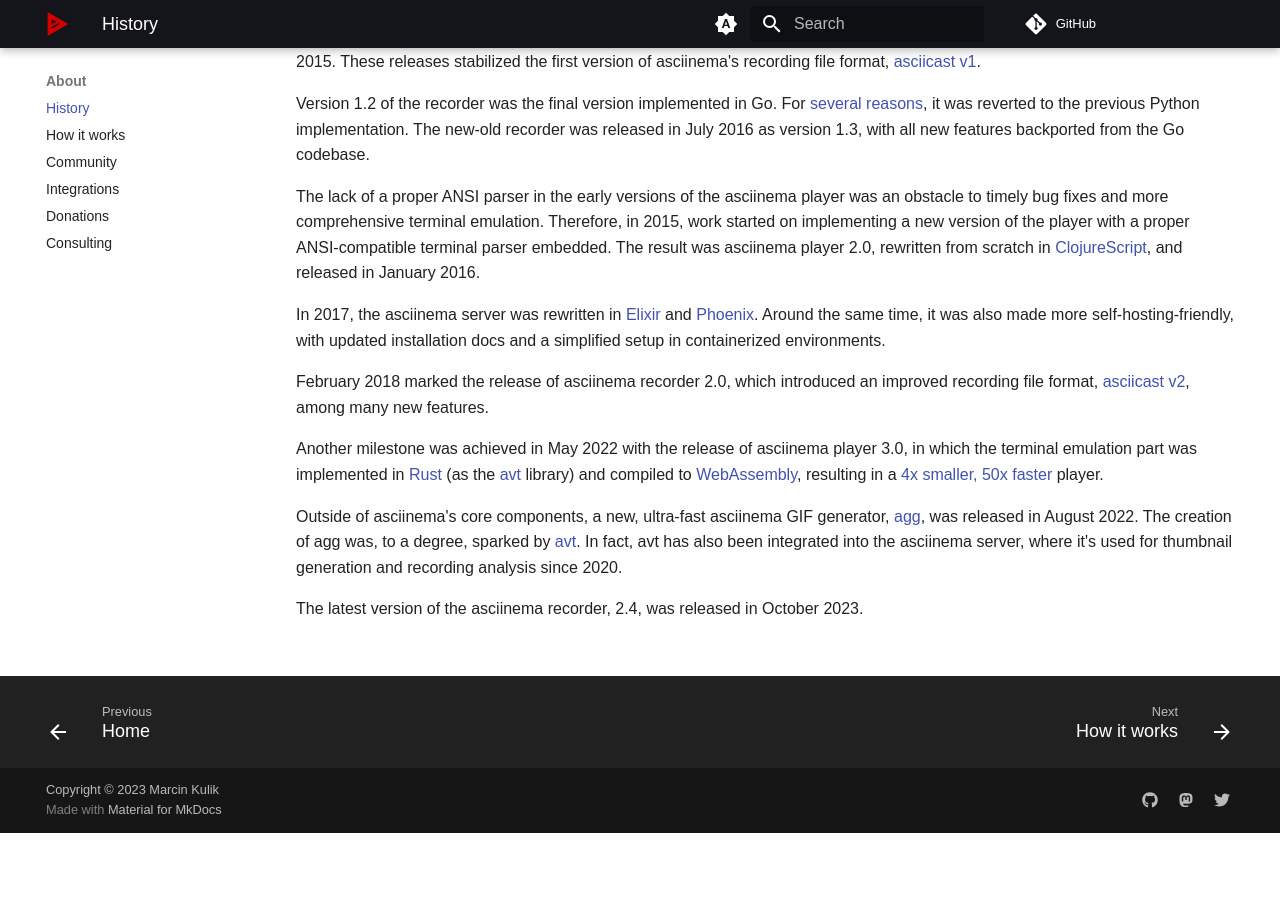
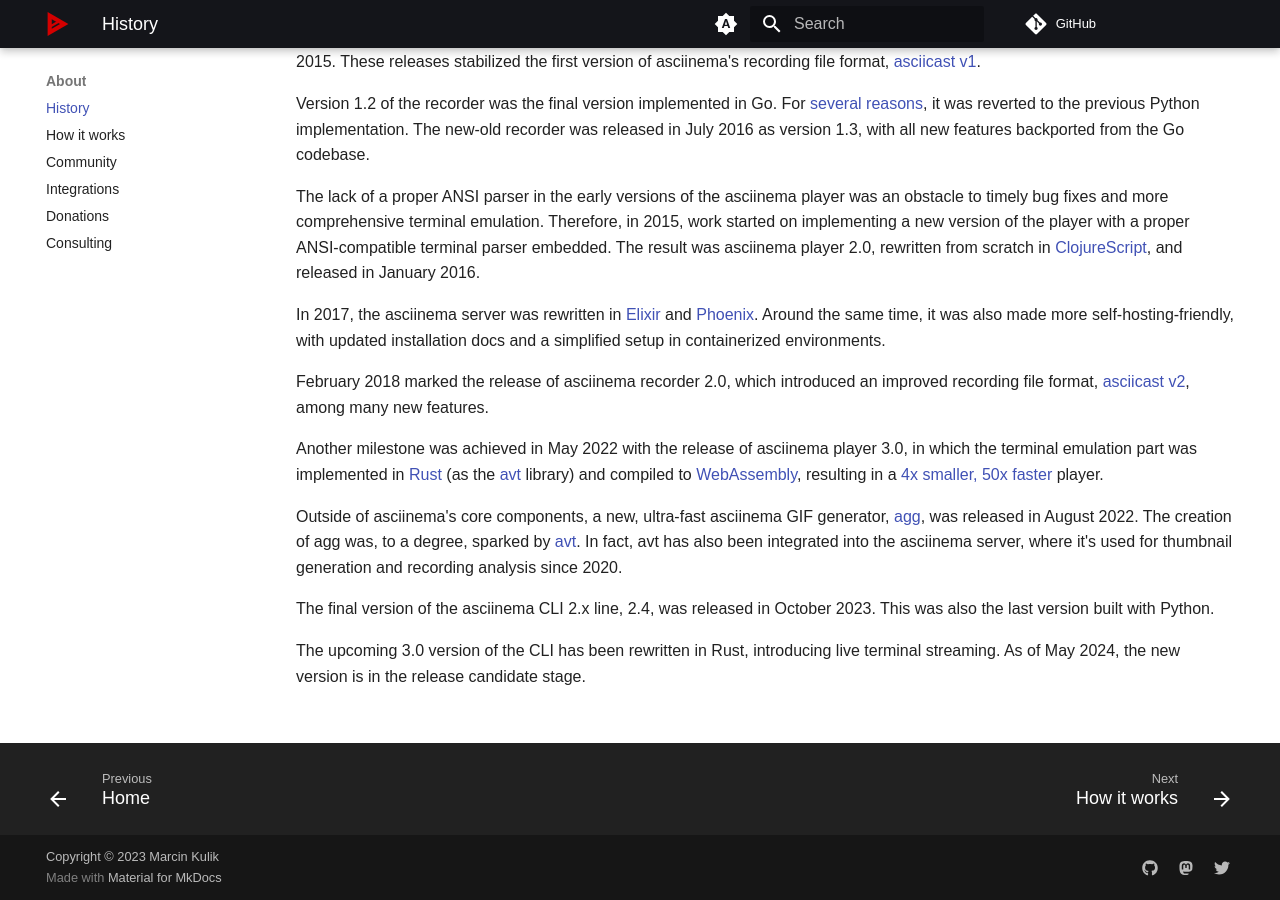
Before and after one commit to ofek/asciinema.github.io, an MkDocs documentation site: the page built from docs/history.md, in a window 1280 px wide and 900 px high, scrolled down 591 px. Built offline with MkDocs 1.6.1 and Material for MkDocs 9.7.7, drawn with Linux system fonts in a browser that asks for light colours; some web fonts are replaced; comment, search, counter and statistics services are not loaded; before the commit the page ends 1424 px from its top, so only the background shows below that.

Commit message:
Update history page

```diff
--- a/docs/history.md
+++ b/docs/history.md
@@ -74,4 +74,9 @@
 fact, avt has also been integrated into the asciinema server, where it's used
 for thumbnail generation and recording analysis since 2020.
 
-The latest version of the asciinema recorder, 2.4, was released in October 2023.
+The final version of the asciinema CLI 2.x line, 2.4, was released in October
+2023. This was also the last version built with Python.
+
+The upcoming 3.0 version of the CLI has been rewritten in Rust, introducing live
+terminal streaming. As of May 2024, the new version is in the release candidate
+stage.
```
